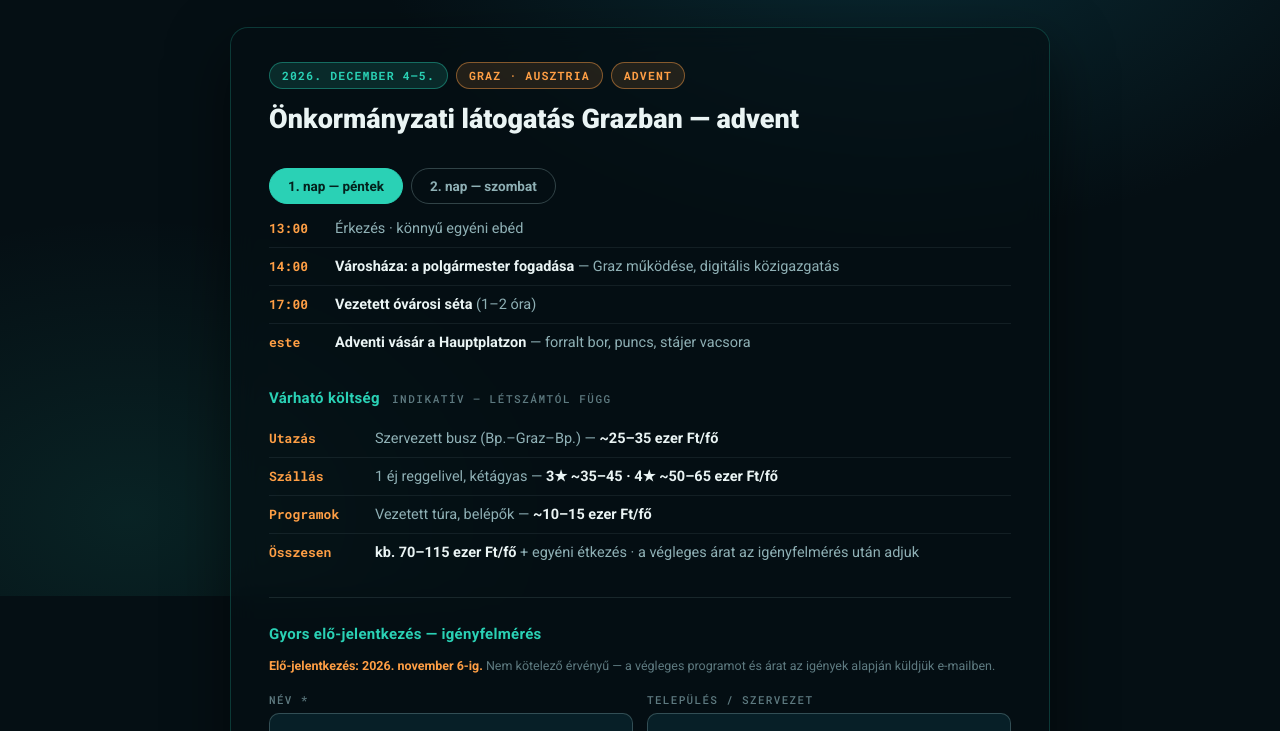
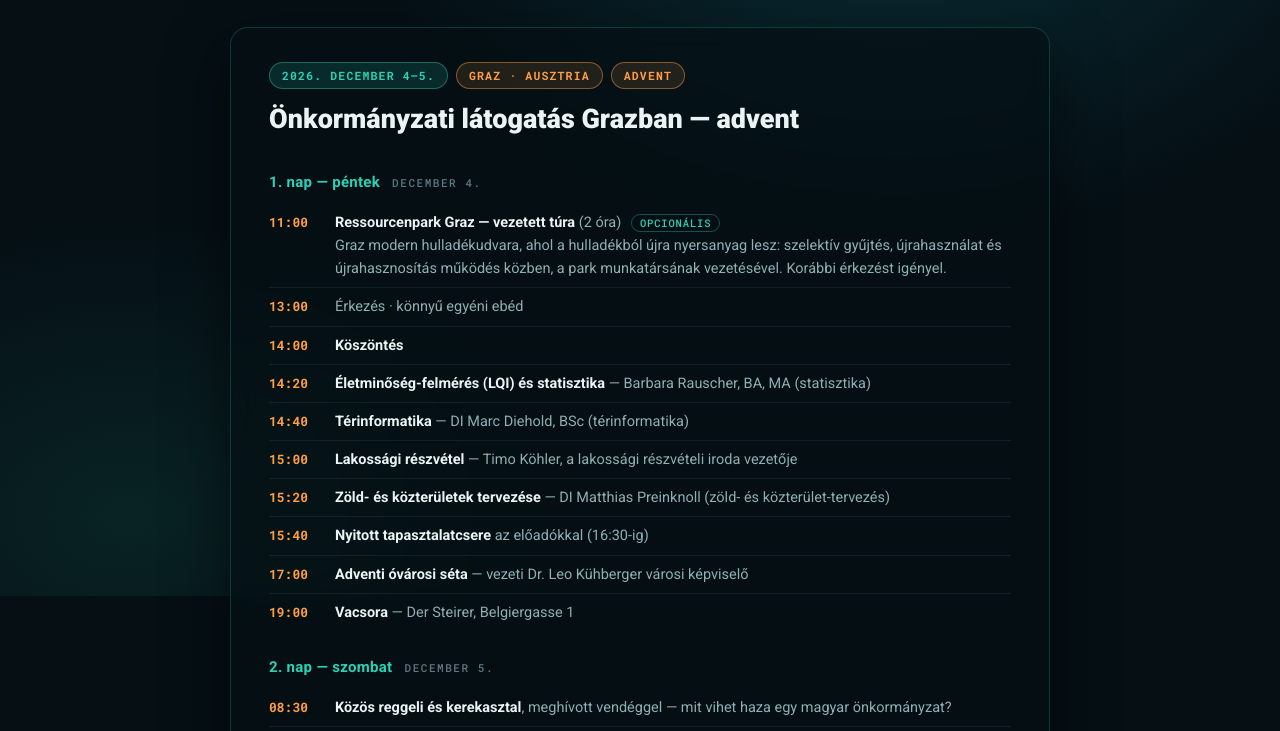
Before and after one commit to mrolah/geovern-web, a plain HTML site: page rendezvenyek.html in a window 1280 px wide. Shown: the part 204-935 px from the top of the page. Drawn offline with Linux system fonts and the light colour scheme.

Commit message:
Rendezvények: a grazi program fülek nélkül, mindkét nap egymás alatt; részletes pénteki szakmai program előadókkal, opcionális Ressourcenpark-látogatás
Co-Authored-By: Claude Fable 5.2 <noreply@anthropic.com>

```diff
--- a/rendezvenyek.html
+++ b/rendezvenyek.html
@@ -68,11 +68,6 @@ h2{font-size:clamp(20px,2.8vw,27px);font-weight:900;line-height:1.2}
 .ev-body{padding:10px clamp(20px,4vw,38px) clamp(22px,4vw,34px)}
 h3{font-size:15px;font-weight:700;color:var(--teal);margin:24px 0 10px;letter-spacing:.02em}
 h3 .day{font:500 11px var(--mono);letter-spacing:.14em;color:var(--faint);margin-left:8px}
-/* napváltó fülek */
-.tabs{display:flex;gap:8px;margin:22px 0 6px}
-.tab{background:none;border:1.5px solid rgba(143,176,181,.32);border-radius:100px;
-  padding:9px 18px;color:var(--muted);font:700 13.5px var(--font);cursor:pointer;transition:.15s}
-.tab.active{background:var(--teal);border-color:var(--teal);color:#04211d}
 .tl{list-style:none}
 .tl li{display:flex;gap:14px;padding:7px 0;border-bottom:1px solid rgba(143,176,181,.1);font-size:14.5px;color:var(--muted)}
 .tl li:last-child{border-bottom:none}
@@ -150,26 +145,29 @@ h3 .day{font:500 11px var(--mono);letter-spacing:.14em;color:var(--faint);margin
     </div>
     <div class="ev-body">
 
-      <div class="tabs">
-        <button class="tab active" onclick="showDay(1,this)">1. nap — péntek</button>
-        <button class="tab" onclick="showDay(2,this)">2. nap — szombat</button>
-      </div>
-      <div id="day1">
+      <h3>1. nap — péntek <span class="day">DECEMBER 4.</span></h3>
       <ul class="tl">
+        <li><span class="t">11:00</span><span><b>Ressourcenpark Graz — vezetett túra</b> (2 óra) <span class="prop">OPCIONÁLIS</span><br>
+          Graz modern hulladékudvara, ahol a hulladékból újra nyersanyag lesz: szelektív gyűjtés, újrahasználat és újrahasznosítás működés közben, a park munkatársának vezetésével. Korábbi érkezést igényel.</span></li>
         <li><span class="t">13:00</span><span>Érkezés · könnyű egyéni ebéd</span></li>
-          <li><span class="t">14:00</span><span><b>Városháza: a polgármester fogadása</b> — Graz működése, digitális közigazgatás</span></li>
-          <li><span class="t">17:00</span><span><b>Vezetett óvárosi séta</b> (1–2 óra)</span></li>
-          <li><span class="t">este</span><span><b>Adventi vásár a Hauptplatzon</b> — forralt bor, puncs, stájer vacsora</span></li>
+        <li><span class="t">14:00</span><span><b>Köszöntés</b></span></li>
+        <li><span class="t">14:20</span><span><b>Életminőség-felmérés (LQI) és statisztika</b> — Barbara Rauscher, BA, MA (statisztika)</span></li>
+        <li><span class="t">14:40</span><span><b>Térinformatika</b> — DI Marc Diehold, BSc (térinformatika)</span></li>
+        <li><span class="t">15:00</span><span><b>Lakossági részvétel</b> — Timo Köhler, a lakossági részvételi iroda vezetője</span></li>
+        <li><span class="t">15:20</span><span><b>Zöld- és közterületek tervezése</b> — DI Matthias Preinknoll (zöld- és közterület-tervezés)</span></li>
+        <li><span class="t">15:40</span><span><b>Nyitott tapasztalatcsere</b> az előadókkal (16:30-ig)</span></li>
+        <li><span class="t">17:00</span><span><b>Adventi óvárosi séta</b> — vezeti Dr. Leo Kühberger városi képviselő</span></li>
+        <li><span class="t">19:00</span><span><b>Vacsora</b> — Der Steirer, Belgiergasse 1</span></li>
       </ul>
-      </div>
-      <div id="day2" hidden>
+
+      <h3>2. nap — szombat <span class="day">DECEMBER 5.</span></h3>
       <ul class="tl">
-          <li><span class="t">08:30</span><span><b>Közös reggeli és kerekasztal</b> (8:30–10:30), meghívott vendéggel —
+        <li><span class="t">08:30</span><span><b>Közös reggeli és kerekasztal</b>, meghívott vendéggel —
           mit vihet haza egy magyar önkormányzat?</span></li>
-          <li><span class="t">10:30</span><span><b>Ressourcenpark Graz</b> — a város modern hulladékudvara: szelektív gyűjtés és újrahasznosítás a gyakorlatban (üzemlátogatás)</span></li>
+        <li><span class="t">10:00</span><span><b>Ressourcenpark Graz — kötetlen látogatás</b> (1 óra) <span class="prop">OPCIONÁLIS</span><br>
+          Annak, aki a pénteki túráról lemaradt: rövid, informális körbejárás Oláh Attila vezetésével.</span></li>
         <li><span class="t">14:00</span><span>Hazaindulás</span></li>
       </ul>
-      </div>
 
       <h3>Várható költség <span class="day">INDIKATÍV — LÉTSZÁMTÓL FÜGG</span></h3>
       <ul class="tl cost">
@@ -258,11 +256,6 @@ document.querySelectorAll('a[data-fade]').forEach(a=>a.addEventListener('click',
   setTimeout(()=>location.href=a.getAttribute('href'),380);
 }));
 
-function showDay(n,btn){
-  document.getElementById('day1').hidden=n!==1;
-  document.getElementById('day2').hidden=n!==2;
-  document.querySelectorAll('.tab').forEach(b=>b.classList.toggle('active',b===btn));
-}
 const pick=n=>{const r=document.querySelector('input[name="'+n+'"]:checked');return r?r.value:'';};
 function regSubmit(){
   const name=document.getElementById('r-name').value.trim();
```
Lines whose indentation alone changed are shown as unchanged.
